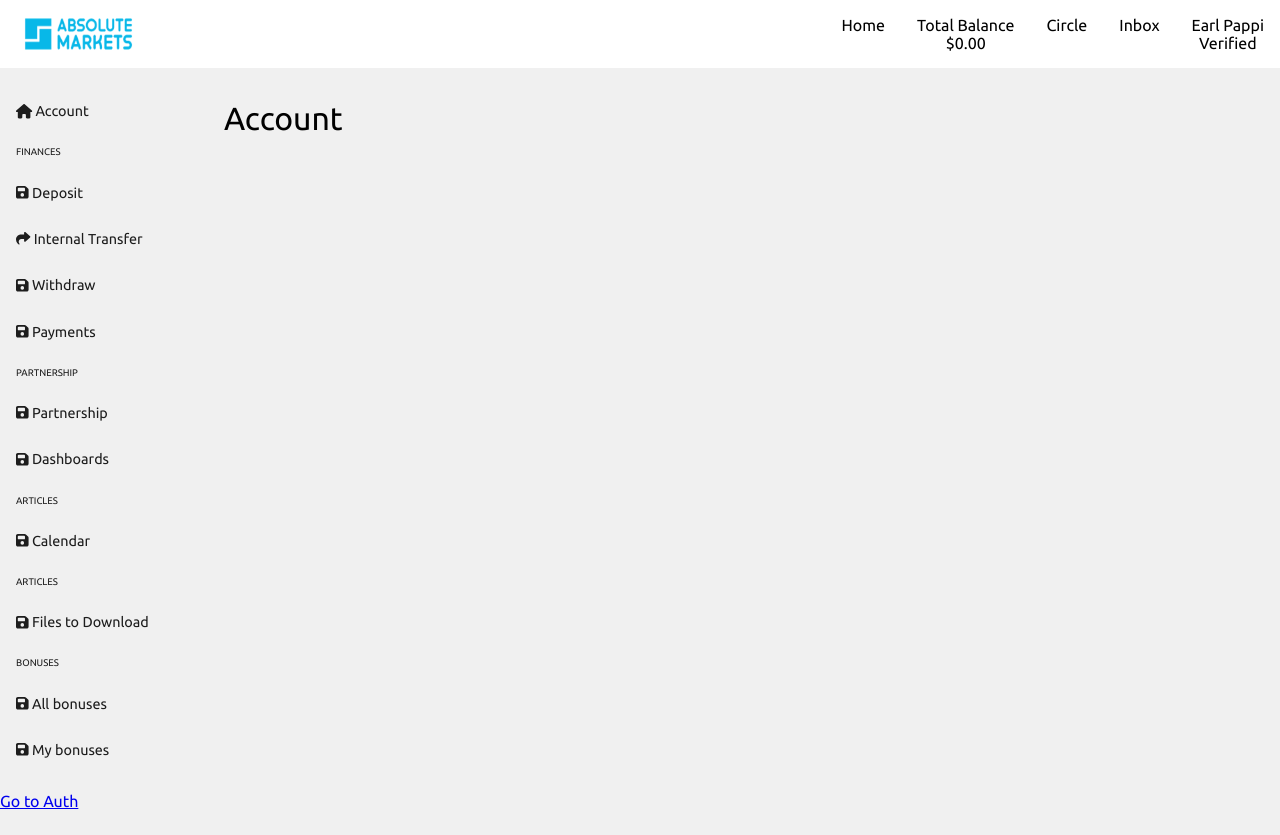
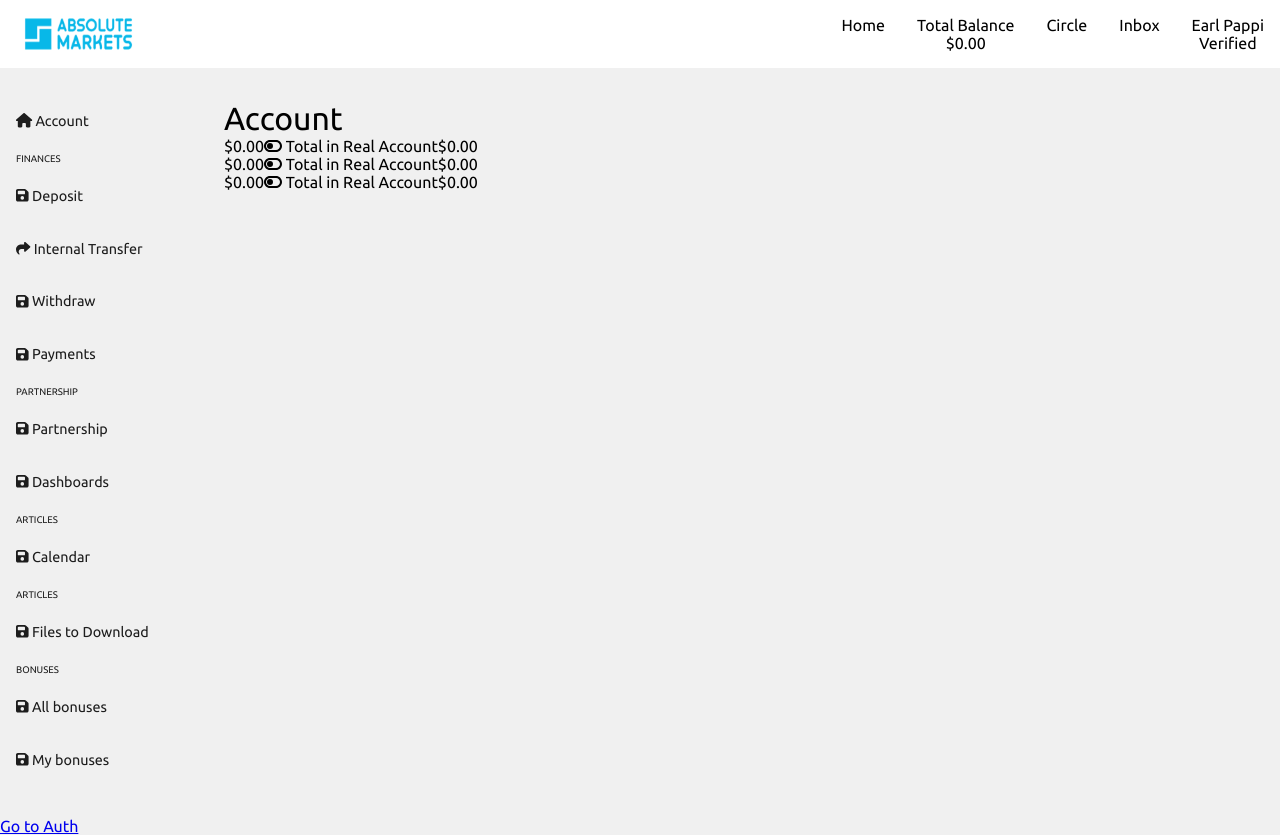
Before and after one commit to EarlPappi/findash, a React (Create React App) app: page / in a window 1280 px wide. Before the commit the page ends 810 px from the top, so only its background shows below. Built offline with nearby package versions, Linux system fonts and the light colour scheme.

Commit message:
buliding -- dir

```diff
--- a/src/Components/Auth/Auth.module.css
+++ b/src/Components/Auth/Auth.module.css
@@ -32,6 +32,7 @@
 
 .formCon nav a:hover, .formCon nav a:active, .formCon nav a:focus{
     border-bottom: 2px solid #1AB8E7;
+    color: #1AB8E7;
 }
 
 .loginForm, .signupForm{
--- a/src/Components/Layout/Directory/Account.jsx
+++ b/src/Components/Layout/Directory/Account.jsx
@@ -1,8 +1,29 @@
-
+import { FontAwesomeIcon } from "@fortawesome/react-fontawesome";
+import { faToggleOff } from '@fortawesome/free-solid-svg-icons'
 const Account = () => {
     return (
         <div>
             <h1>Account</h1>
+
+            <div>
+                <div>
+                    <span>$0.00</span>
+                    <span><FontAwesomeIcon icon={faToggleOff}/> Total in Real Account</span>
+                    <span>$0.00</span>
+                </div>
+
+                <div>
+                    <span>$0.00</span>
+                    <span><FontAwesomeIcon icon={faToggleOff}/> Total in Real Account</span>
+                    <span>$0.00</span>
+                </div>
+
+                <div>
+                    <span>$0.00</span>
+                    <span><FontAwesomeIcon icon={faToggleOff}/> Total in Real Account</span>
+                    <span>$0.00</span>
+                </div>
+            </div>
         </div>
      );
 }
--- a/src/Components/Layout/Sidebar/Sidebar.module.css
+++ b/src/Components/Layout/Sidebar/Sidebar.module.css
@@ -2,13 +2,13 @@
     display: flex;
     flex-direction: column;
     flex-grow: 1;
-    gap: 1.5rem;
+    gap: .7rem;
     height: 100%;
 }
 
 .sideBar a{
     text-decoration: none;
-    padding: .2rem 1rem;
+    padding: .8rem 1rem;
     font-size: .9rem;
     color: #1D1D1D;
 }
```
Also changed, not shown: src/Components/Layout/Directory/Account.module.css (added).
